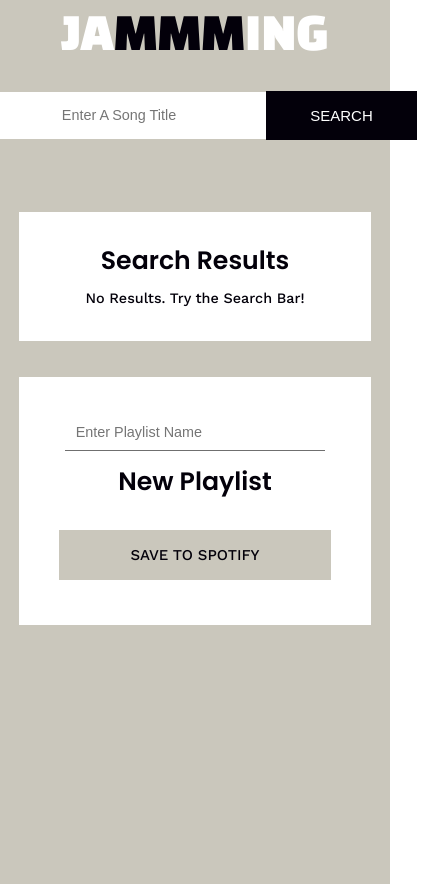
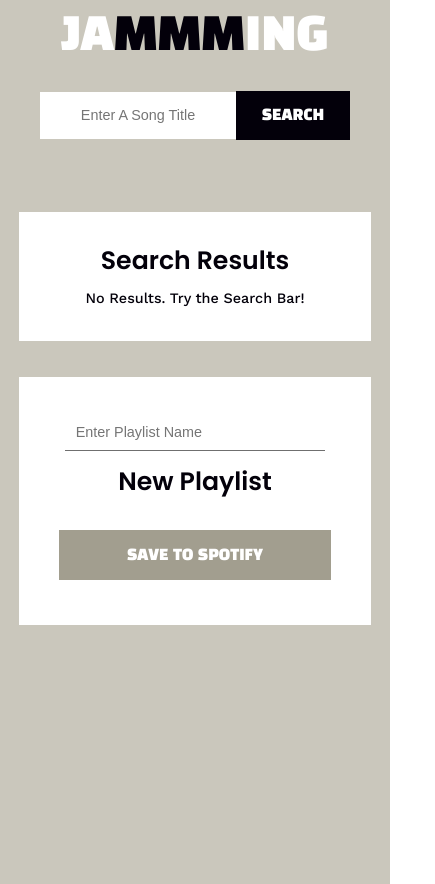
Before and after one commit to tabby42/jamming, a React (Create React App) app: page / in a window 390 px wide. In both pictures the pointer is over the link "SAVE TO SPOTIFY". Shown: the whole page, 435 px wide, since content can reach past the window. Built offline with nearby package versions, Linux system fonts and the light colour scheme; a web font is replaced by a local one.

Commit message:
modify button styles

```diff
--- a/src/Components/PlayList/PlayList.css
+++ b/src/Components/PlayList/PlayList.css
@@ -37,12 +37,13 @@ h3 {
   font-size: .833rem;
   transition: all .25s ease;
   margin: 1rem 0 .5rem;
+  font-family: 'Black Han Sans', sans-serif;
 }
 
-.Playlist-save:hover {
-  background-color: #cac7bc;
-  border-color:  #cac7bc;
-  color:  #03000a;
+.Playlist-save:hover,
+.Playlist-save:focus {
+    background-color: #a29e8f;
+    border-color: #a29e8f;
 }
 
 ::-webkit-scrollbar {
--- a/src/Components/SearchBar/SearchBar.css
+++ b/src/Components/SearchBar/SearchBar.css
@@ -32,12 +32,14 @@
   text-align: center;
   font-size: .833rem;
   transition: all .25s ease;
+  font-family: 'Black Han Sans', sans-serif;
 }
 
-.SearchBar a:hover {
-  background-color: #cac7bc;
-  border-color:  #cac7bc;
-  color:  #03000a;
+.SearchBar a:hover,
+ .SearchBar a:focus{
+    background-color: #a29e8f;
+    border-color: #a29e8f;
+    color: #fff;
 }
 
 .InputAddOn {
@@ -51,3 +53,14 @@
 .InputAddOn-item {
 
 }
+
+@media (max-width: 480px) {
+  .SearchBar input {
+    width:  190px;
+  }
+
+  .SearchBar a {
+    width:  6rem;
+  }
+
+}
```
